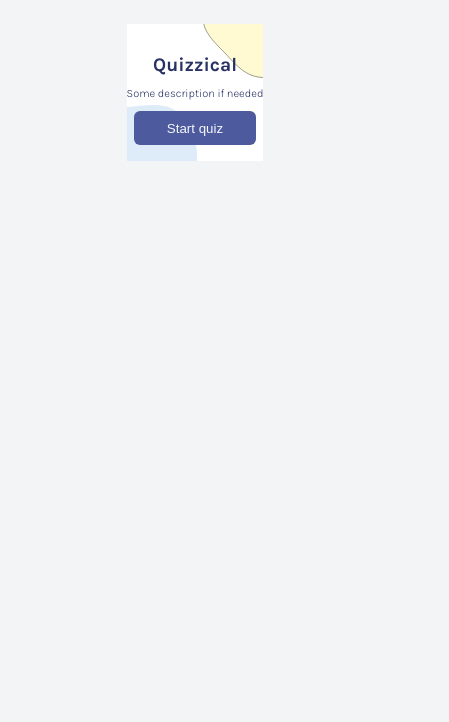
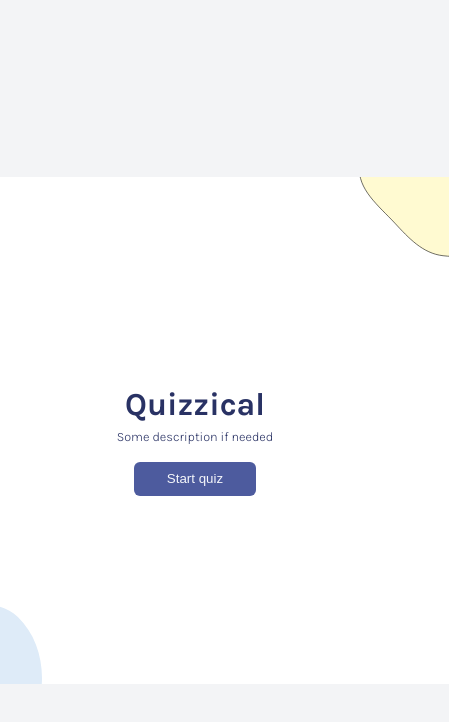
Before and after one commit to san-melisa/quiz-app-react, a React (Vite) app: page / in a window 390 px wide. Shown: the top 722 px of the page, 449 px wide, since content can reach past the window. Built offline with nearby package versions, Linux system fonts and the light colour scheme.

Commit message:
add redirect

```diff
--- a/src/index.css
+++ b/src/index.css
@@ -13,9 +13,8 @@ body {
 }
 
 main{
-  width: 100%;
-  max-width: 550px;
-  min-height: 100vh;
+  width: min(130vmin, 550px);
+  aspect-ratio: 1 / 1;
   background-color: #FFFFFF;
   display: flex;
   flex-direction: column;
@@ -133,61 +132,3 @@ hr {
   margin-top: 0.8em;
 
 }
-
-/* Mobile Design */
-@media (max-width: 600px) {
-  body {
-    padding: 1em;
-    align-items: flex-start;
-  }
-
-  main {
-    width: 100%;
-    min-height: auto;
-    padding: 1em 0;
-    background-size: 60px, 70px;
-  }
-
-  form {
-    padding: 1.5em;
-  }
-
-  main > h1 {
-    font-size: 1.2em;
-    margin-bottom: 0.3em;
-  }
-
-  main > p {
-    font-size: 0.7em;
-    margin-bottom: 1em;
-  }
-
-  legend {
-    font-size: 0.7em;
-    margin-bottom: 0.8em;
-  }
-
-  label {
-    font-size: 0.55em;
-    margin-right: 0.8em;
-    margin-bottom: 0.8em;
-    display: inline-block;
-  }
-
-  .option-label {
-    padding: 0.8em 1em;
-    margin-bottom: 0.5em;
-  }
-
-  .btn-submit {
-    font-size: 0.55em;
-    padding: 1em 1.8em;
-    width: 100%;
-    margin-top: 1em;
-  }
-
-  hr {
-    margin-top: 1em;
-    margin-bottom: 1em;
-  }
-}
```
Also changed, not shown: 1 other file (tests, documents, lock files or other folders).
